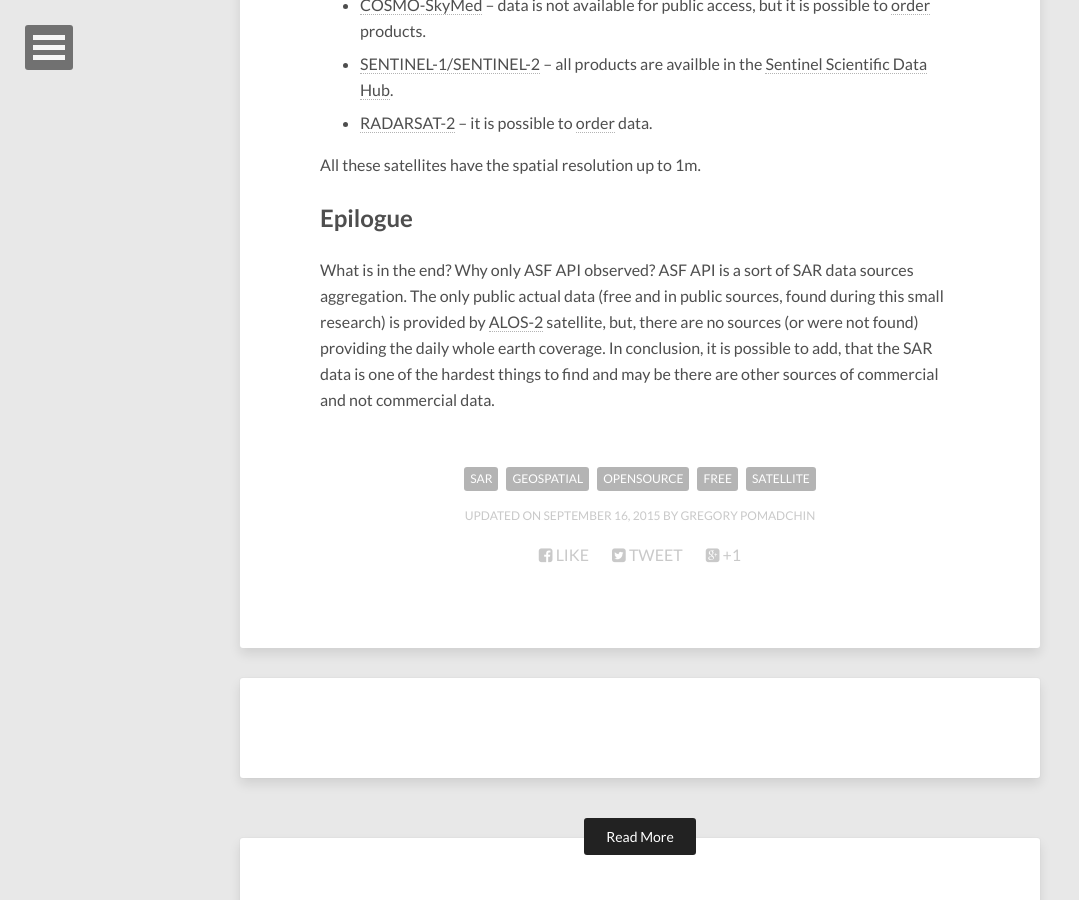
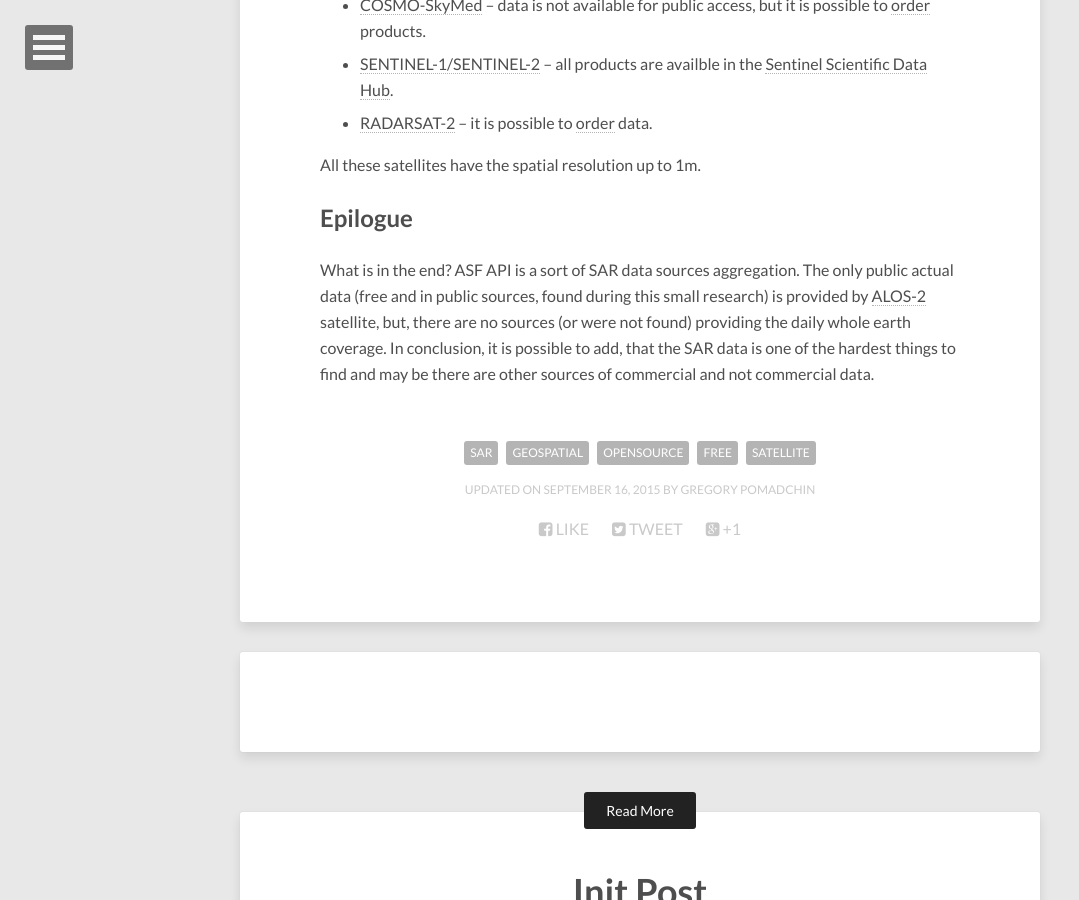
Before and after one commit to pomadchin/pomadchin.github.io, a Jekyll site: the page built from _posts/2015-09-16-sar.md, in a window 1280 px wide and 900 px high, scrolled down 3357 px. Shown: the whole window, without its empty margins (0-1079 px from the left). Built offline with Jekyll 4.4.1, drawn with Linux system fonts in a browser that asks for light colours; nearby versions of some CDN libraries; comment, search, counter and statistics services are not loaded.

Commit message:
fix epilogue

```diff
--- a/_posts/2015-09-16-sar.md
+++ b/_posts/2015-09-16-sar.md
@@ -67,4 +67,4 @@ All these satellites have the spatial resolution up to 1m.
 
 ## Epilogue
 
-What is in the end? Why only ASF API observed? ASF API is a sort of SAR data sources aggregation. The only public actual data (free and in public sources, found during this small research) is provided by [ALOS-2](http://www.jaxa.jp/projects/sat/alos2/index_j.html) satellite, but, there are no sources (or were not found) providing the daily whole earth coverage. In conclusion, it is possible to add, that the SAR data is one of the hardest things to find and may be there are other sources of commercial and not commercial data.
+What is in the end? ASF API is a sort of SAR data sources aggregation. The only public actual data (free and in public sources, found during this small research) is provided by [ALOS-2](http://www.jaxa.jp/projects/sat/alos2/index_j.html) satellite, but, there are no sources (or were not found) providing the daily whole earth coverage. In conclusion, it is possible to add, that the SAR data is one of the hardest things to find and may be there are other sources of commercial and not commercial data.
```
